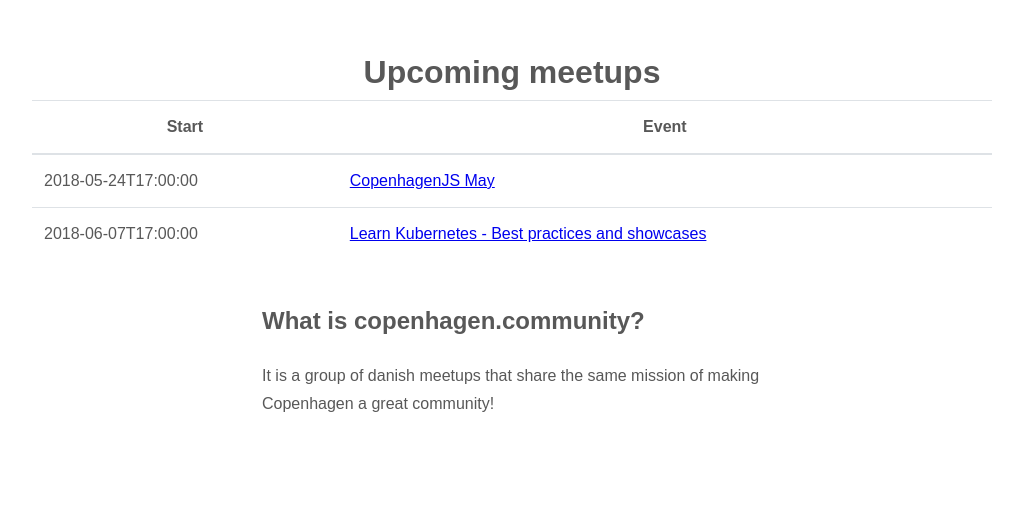
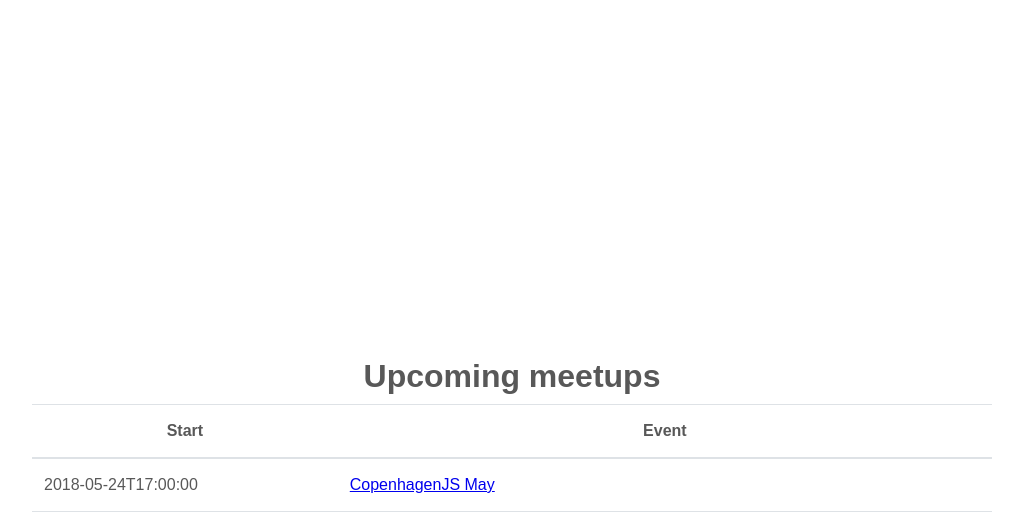
Before and after one commit to kevinsimper/copenhagen.community, a Next.js app: page / in a window 1280 px wide. Shown: the part 1264-1793 px from the top of the page, without its empty margins (128-1151 px from the left). Before the commit the page ends 1718 px from the top, so only its background shows below. Built offline with nearby package versions, Linux system fonts and the light colour scheme.

Commit message:
Add droid devs and ai copenhagen

```diff
--- a/pages/index.js
+++ b/pages/index.js
@@ -7,10 +7,12 @@
   "https://images.unsplash.com/photo-1491596841158-6079a111f87d?ixlib=rb-0.3.5&ixid=eyJhcHBfaWQiOjEyMDd9&s=6d88273ee244036c8c4813ff416ca7a5&auto=format&fit=crop&w=800&q=60",
   "https://images.unsplash.com/photo-1523352054314-d33af9fdf6ef?ixlib=rb-0.3.5&ixid=eyJhcHBfaWQiOjEyMDd9&s=6a250c3192845b9c40adc7f4ac8bfd64&auto=format&fit=crop&w=800&q=60",
   "https://images.unsplash.com/photo-1519143587129-d7ae992bc44c?ixlib=rb-0.3.5&ixid=eyJhcHBfaWQiOjEyMDd9&s=41cb269cddd7dbd66a0b85266f65a5c2&auto=format&fit=crop&w=800&q=60",
-  "https://images.unsplash.com/photo-1515838574152-6d83f6064351?ixlib=rb-0.3.5&ixid=eyJhcHBfaWQiOjEyMDd9&s=0afc73577781479d65292c6eef5190a0&auto=format&fit=crop&w=800&q=60"
+  "https://images.unsplash.com/photo-1515838574152-6d83f6064351?ixlib=rb-0.3.5&ixid=eyJhcHBfaWQiOjEyMDd9&s=0afc73577781479d65292c6eef5190a0&auto=format&fit=crop&w=800&q=60",
+  "https://images.unsplash.com/photo-1467627003363-f047333cbf44?ixlib=rb-0.3.5&ixid=eyJhcHBfaWQiOjEyMDd9&s=e32cc6ee7556cbea77946138ae543ee2&auto=format&fit=crop&w=800&q=60",
+  "https://images.unsplash.com/photo-1524555197196-a7ef01c3c9d9?ixlib=rb-0.3.5&ixid=eyJhcHBfaWQiOjEyMDd9&s=1a0a76e469be273a15f17ba96c225909&auto=format&fit=crop&w=800&q=60"
 ];
 
-const colors = ["#f2849e", "#7ecaf6", "#7bd0c1", "#c75b9b", "#ae85ca"];
+const colors = ["#f2849e", "#7ecaf6", "#7bd0c1", "#c75b9b", "#ae85ca", "#8bc34a", "#ff5722"];
 
 export default () => {
   let all = events
--- a/pages/meetups.js
+++ b/pages/meetups.js
@@ -11,6 +11,16 @@
     "Docker Copenhagen",
     "https://www.meetup.com/Docker-Copenhagen/",
     "Docker-Copenhagen"
+  ],
+  [
+    "AI Copenhagen",
+    "https://www.meetup.com/aicopenhagen/",
+    "aicopenhagen"
+  ],
+  [
+    "DroidDevs CPH",
+    "https://www.meetup.com/DroidDevs-CPH/",
+    "DroidDevs-CPH"
   ]
 ];
 exports.meetups = meetups;
```
